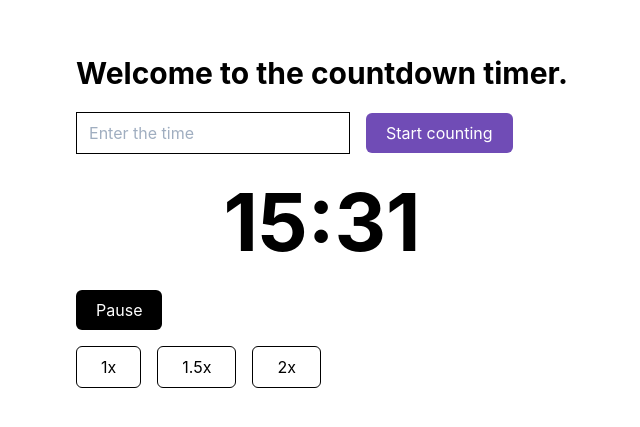
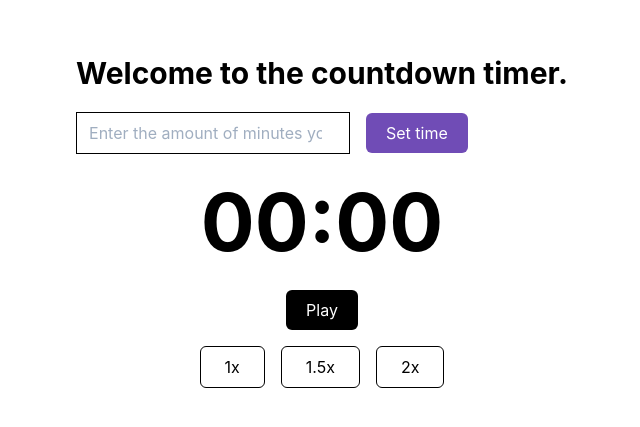
Before and after one commit to TNortnern/Varfaj-Test, a React (Create React App) app: page / in a window 1280 px wide. Shown: the part 181-608 px from the top of the page, without its empty margins (318-958 px from the left). Built offline with nearby package versions, Linux system fonts and the light colour scheme.

Commit message:
timer now working

```diff
--- a/src/App.js
+++ b/src/App.js
@@ -3,7 +3,7 @@ import './tailwind.css';
 import "./App.css";
 import TimerForm from "./components/TimerForm";
 import Timer from "./components/Timer";
-import Controls from "./components/Controls";
+import SpeedControls from "./components/SpeedControls";
 
 function App() {
   return (
@@ -12,7 +12,7 @@ function App() {
         <h1 className="text-3xl font-bold mb-4">Welcome to the countdown timer.</h1>
         <TimerForm />
         <Timer />
-        <Controls />
+        <SpeedControls />
       </div>
     </div>
   );
--- a/src/components/Controls.js
+++ /dev/null
@@ -1,15 +0,0 @@
-import React from 'react';
-
-const Controls = () => {
-    return (
-      <div className="flex space-x-4 mt-4">
-        <button className="px-6 py-2 rounded-md border border-black">1x</button>
-        <button className="px-6 py-2 rounded-md border border-black">
-          1.5x
-        </button>
-        <button className="px-6 py-2 rounded-md border border-black">2x</button>
-      </div>
-    );
-}
-
-export default Controls;
--- /dev/null
+++ b/src/components/SpeedButton.js
@@ -0,0 +1,17 @@
+import React from "react";
+import PropTypes from "prop-types";
+
+const SpeedButton = ({ text, value }) => {
+  return (
+    <button type="button" className="px-6 py-2 rounded-md border border-black hover:bg-black hover:text-white">
+      {text}
+    </button>
+  );
+};
+
+SpeedButton.propTypes = {
+  text: PropTypes.string,
+  value: PropTypes.number,
+};
+
+export default SpeedButton;
--- /dev/null
+++ b/src/components/SpeedControls.js
@@ -0,0 +1,14 @@
+import React from 'react';
+import SpeedButton from './SpeedButton';
+
+const Controls = () => {
+    return (
+      <div className="flex space-x-4 mt-4 justify-center">
+        <SpeedButton text="1x" />
+        <SpeedButton text="1.5x" />
+        <SpeedButton text="2x" />
+      </div>
+    );
+}
+
+export default Controls;
--- a/src/components/Timer.js
+++ b/src/components/Timer.js
@@ -1,12 +1,81 @@
-import React from 'react'
+import React, { useEffect, useState } from "react";
+import { useSelector, useDispatch } from "react-redux";
+import {
+  getIsPlaying,
+  setPlaying,
+  setTime,
+  getTime,
+} from "../slices/timerSlice";
+import TimerControls from "./TimerControls";
 
 const Timer = () => {
-    return (
-      <div>
-        <h1 className="text-5xl font-bold text-center my-2 text-timer-text">15:31</h1>
-        <button className="btn bg-black text-white">Pause</button>
-      </div>
-    );
-}
+  const dispatch = useDispatch();
+  const [half, setHalf] = useState(null);
+  const [initialTime, setInitialTime] = useState(0);
+  let time = useSelector(getTime);
+  const isPlaying = useSelector(getIsPlaying);
+  const handleAction = () => {
+    dispatch(setPlaying(!isPlaying));
+  };
+  // useEffect(() => {
+  //   if (seconds < 1) {
+  //     dispatch(setMinutes(minutes-1));
+  //   }
+  // }, [input])
+  useEffect(() => {
+    if (!initialTime) setInitialTime(time);
+    let initialHalfTime = time / 2;
+    if (time !== 0 && !half) {
+      setHalf(time / 2);
+    }
+    let countInterval;
+    if (isPlaying && time > 0) {
+      countInterval = setInterval(() => {
+        if (half) {
+          initialHalfTime = half;
+        }
+        console.log(time);
+        if (time !== -1) dispatch(setTime(time--));
+        if (time === initialHalfTime) console.log("its halftime!!", time);
+        if (time < 0) {
+          clearInterval(countInterval);
+          handleAction();
+        }
+      }, 250);
+    } else {
+      clearInterval(countInterval);
+    }
+    return () => clearInterval(countInterval);
+  }, [isPlaying]);
+  const handleMinutes = () => {
+    let resolveMinutes = Math.floor(time / 60);
+    if (resolveMinutes < 10) {
+      // convert to string so that it ignores math and just appends the 0
+      resolveMinutes = 0 + resolveMinutes.toString();
+    }
+    return resolveMinutes;
+  };
+  const handleSeconds = () => {
+    let resolveSeconds = time % 60;
+    if (resolveSeconds < 10) {
+      resolveSeconds = 0 + resolveSeconds.toString();
+    }
+    return resolveSeconds;
+  };
+  return (
+    <div>
+      <h1 className="text-5xl font-bold text-center my-2 text-timer-text">
+        {handleMinutes()}:{handleSeconds()}
+      </h1>
+      <TimerControls
+        isPlaying={isPlaying}
+        setPlaying={setPlaying}
+        setTime={setTime}
+        initialTime={initialTime}
+        handleAction={handleAction}
+      />
+    </div>
+  );
+};
 
 export default Timer;
--- /dev/null
+++ b/src/components/TimerControls.js
@@ -0,0 +1,47 @@
+import React from 'react';
+import { useDispatch } from 'react-redux';
+
+const TimerControls = ({isPlaying, setPlaying, setTime, initialTime, handleAction}) => {
+    const dispatch = useDispatch();
+    return (
+      <div className="flex justify-center">
+        <button
+          onClick={handleAction}
+          className="btn bg-black text-white block"
+        >
+          {isPlaying ? "Pause" : "Play"}
+        </button>
+        {isPlaying ? (
+          <>
+            <button
+              onClick={() => {
+                if (isPlaying) {
+                  dispatch(setPlaying(false));
+                }
+                dispatch(setTime(initialTime));
+                setTimeout(() => {
+                  dispatch(setPlaying(true));
+                }, 1);
+              }}
+              className="btn bg-blue-500 text-white block ml-3"
+            >
+              Reset
+            </button>
+            <button
+              onClick={() => {
+                dispatch(setPlaying(false));
+                dispatch(setTime(initialTime));
+              }}
+              className="btn bg-red-500 text-white block ml-3"
+            >
+              Stop
+            </button>
+          </>
+        ) : (
+          ""
+        )}
+      </div>
+    );
+}
+
+export default TimerControls;
--- a/src/components/TimerForm.js
+++ b/src/components/TimerForm.js
@@ -3,25 +3,25 @@ import { setTime } from '../slices/timerSlice';
 import { useDispatch } from "react-redux";
 
 const TimerForm = () => {
-  const [minutes, setMinutes] = useState("");
+  const [number, setNumber] = useState("");
   const dispatch = useDispatch();
   return (
     <form
       onSubmit={(e) => {
         e.preventDefault();
-        dispatch(setTime(5))
+        dispatch(setTime(Number(number * 60)))
       }}
       className="flex items-center space-x-4"
     >
       <input
-        value={minutes}
-        onChange={({target}) => setMinutes(target.value)}
-        placeholder="Enter the time"
+        value={number}
+        onChange={({target}) => setNumber(target.value)}
+        placeholder="Enter the amount of minutes you want to countdown from"
         className="input"
-        type="text"
+        type="number"
       />
       <button type="submit" className="btn-primary">
-        Start counting
+        Set time
       </button>
     </form>
   );
--- a/src/slices/timerSlice.js
+++ b/src/slices/timerSlice.js
@@ -32,10 +32,18 @@ const timerSlice = createSlice({
   },
 });
 
+export const handleMinutes = minutes => (dispatch, getState) => {
+  console.log('getState()', getState())
+  // setTimeout(() => {
+  //   dispatch(incrementByAmount(amount));
+  // }, 1000);
+};
+
+
 export const { setTime, setPaused, setPlaying, setSpeed } = timerSlice.actions;
-export const time = state => state.time;
-export const isPaused = state => state.isPaused;
-export const isPlaying = state => state.isPlaying;
-export const speed = state => state.speed;
+export const getTime = state => state.timer.time;
+export const getIsPaused = state => state.timer.isPaused;
+export const getIsPlaying = state => state.timer.isPlaying;
+export const getSpeed = state => state.timer.speed;
 
 export default timerSlice.reducer;
```
